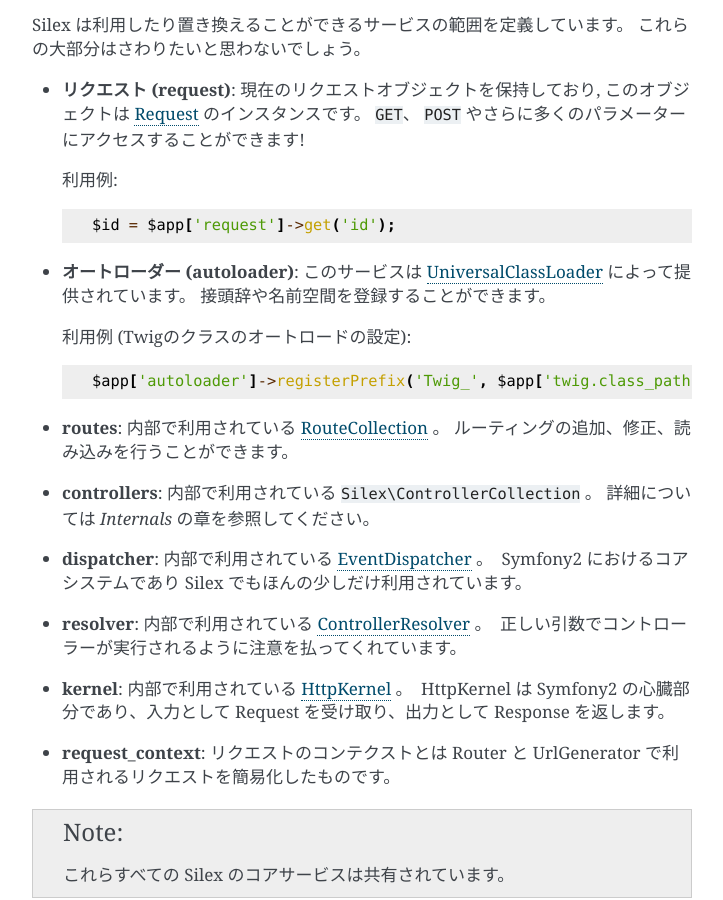
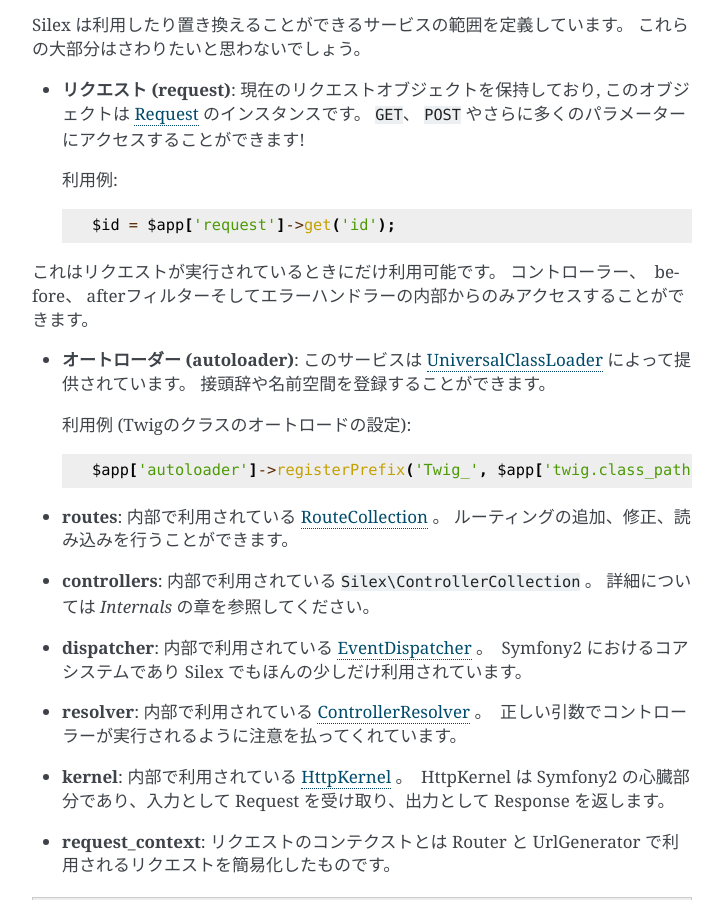
Before and after one commit to brtriver/silex-doc-ja, a Sphinx documentation site: the page built from doc/services.rst, in a window 1280 px wide and 900 px high, scrolled down 4030 px. Shown: the whole window, without its empty margins (388-1111 px from the left). Built offline with Sphinx 7.4.7, drawn with Linux system fonts in a browser that asks for light colours.

Commit message:
updated: services.rst

```diff
--- a/doc/services.rst
+++ b/doc/services.rst
@@ -178,6 +178,9 @@
 
     $id = $app['request']->get('id');
 
+これはリクエストが実行されているときにだけ利用可能です。
+コントローラー、　before、 afterフィルターそしてエラーハンドラーの内部からのみアクセスすることができます。
+
 * **オートローダー (autoloader)**: このサービスは `UniversalClassLoader
   <http://api.symfony.com/2.0/Symfony/Component/ClassLoader/UniversalClassLoader.html>`_
   によって提供されています。
```
